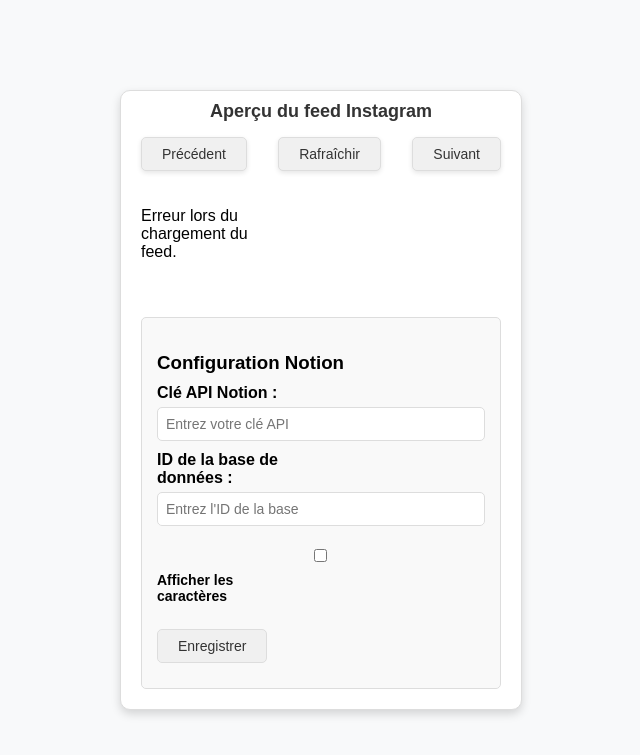
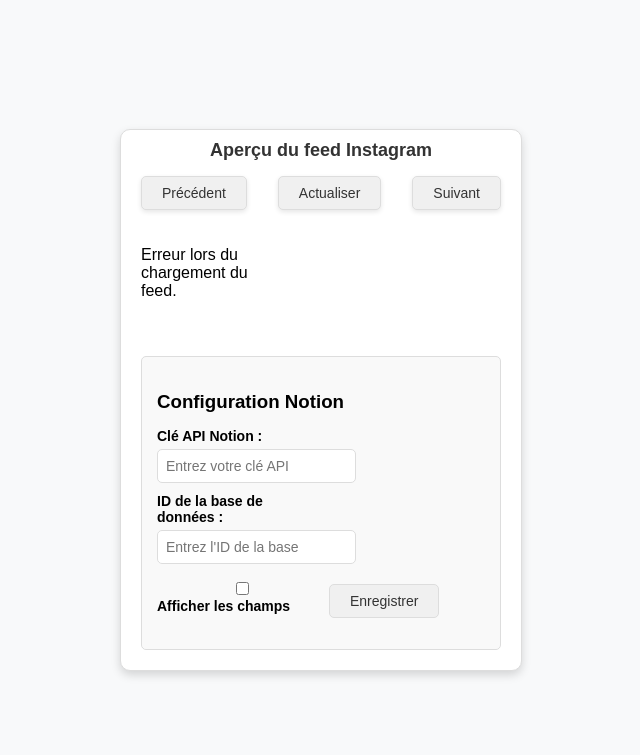
Before and after one commit to Lourna78/Flask-API, a Flask app: page / in a window 1280 px wide. Shown: the top 755 px of the page, without its empty margins (319-959 px from the left). Run offline with Flask 3, Linux system fonts and the light colour scheme.

Commit message:
apparence mode enregistrement correspondra visuellement à l'apparence mode configuré propre et compact

```diff
--- a/frontend/static/style.css
+++ b/frontend/static/style.css
@@ -128,12 +128,9 @@
   margin-bottom: 10px;
 }
 
-#config-form {
-  display: block;
-}
-
-#config-summary {
-  display: none;
+#config-form p {
+  margin: 5px 0; /* Espacement uniforme */
+  font-size: 14px; /* Alignement avec l'état configuré */
 }
 
 #config-summary p {
@@ -158,18 +155,17 @@
   background-color: #e6e6e6;
 }
 
-#config-form label {
-  display: block;
-  margin-bottom: 5px;
-  font-weight: bold;
+#config-form p label {
+  margin-bottom: 5px; /* Espace entre label et input */
 }
 
 #config-form input {
-  width: 100%;
+  width: 100%; /* Champs qui occupent toute la largeur */
   padding: 8px;
-  margin-bottom: 10px;
   border: 1px solid #ddd;
   border-radius: 5px;
+  font-size: 14px;
+  box-sizing: border-box;
 }
 
 #config-form button {
--- a/frontend/templates/index.html
+++ b/frontend/templates/index.html
@@ -126,15 +126,15 @@
       <h3>Configuration Notion</h3>
       <p>
         <label for="api-key-input">Clé API Notion :</label>
-        <input type="password" id="api-key-input" placeholder="Entrez votre clé API">
+        <input type="password" id="api-key-input" placeholder="Entrez votre clé API Notion">
       </p>
       <p>
         <label for="database-id-input">ID de la base de données :</label>
-        <input type="password" id="database-id-input" placeholder="Entrez l'ID de la base">
+        <input type="password" id="database-id-input" placeholder="Entrez l'ID de la base de données">
       </p>
       <div class="toggle-visibility">
         <input type="checkbox" id="toggle-visibility">
-        <label for="toggle-visibility">Afficher les champs</label>
+        <label for="toggle-visibility">Afficher les caractères</label>
       </div>
       <button id="save-config-btn">Enregistrer</button>
     `;
@@ -240,7 +240,7 @@
         <!-- Ligne avec les trois boutons -->
         <div class="button-container">
           <button id="prev-btn" class="action-btn">Précédent</button>
-          <button id="refresh-btn" class="action-btn">Rafraîchir</button>
+          <button id="refresh-btn" class="action-btn">Actualiser</button>
           <button id="next-btn" class="action-btn">Suivant</button>
         </div>
 
@@ -253,16 +253,21 @@
           <h3>Configuration Notion</h3>
           <!-- Zone de configuration -->
           <div id="config-form">
+            <p>
               <label for="api-key-input">Clé API Notion :</label>
               <input type="password" id="api-key-input" placeholder="Entrez votre clé API">
+            </p>
+            <p>
               <label for="database-id-input">ID de la base de données :</label>
               <input type="password" id="database-id-input" placeholder="Entrez l'ID de la base">
+            </p>
             <div class="toggle-visibility">
               <input type="checkbox" id="toggle-visibility">
-          <label for="toggle-visibility">Afficher les caractères</label>
+              <label for="toggle-visibility">Afficher les champs</label>
             </div>
-          <button id="save-config-btn">Enregistrer</button> <!-- Bouton ajouté -->
+            <button id="save-config-btn">Enregistrer</button>
           </div>
+
           <!-- Zone masquée après enregistrement -->
           <div id="config-summary" style="display: none;">
             <p>Clé API Notion : <span id="masked-api-key">********</span></p>
```
Lines whose indentation alone changed are shown as unchanged.
